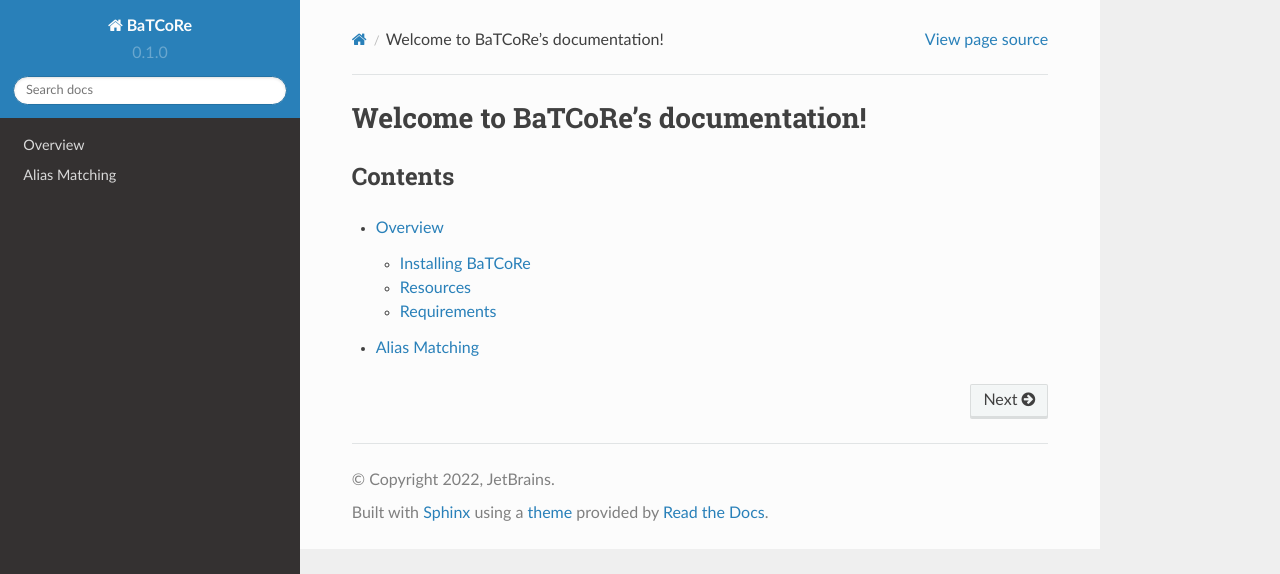
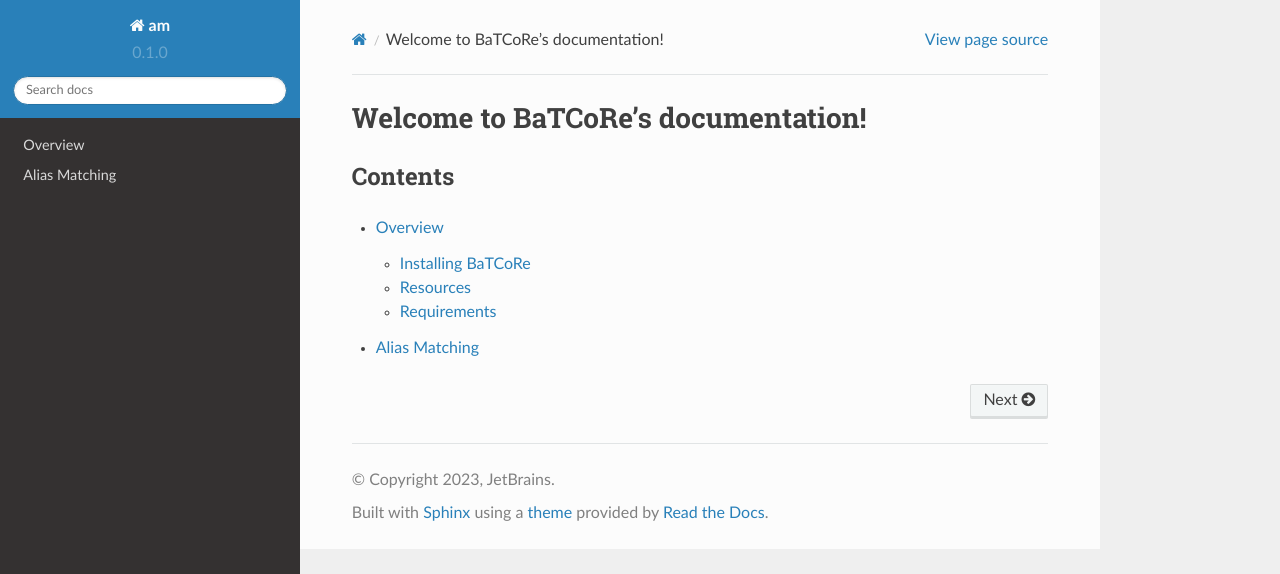
Before and after one commit to JetBrains-Research/am, a Sphinx documentation site: the page built from docs/index.rst, in a window 1280 px wide. Shown: the top 574 px of the page. Built offline with Sphinx 7.4.7 and the Read the Docs theme 2.0.0, drawn with Linux system fonts in a browser that asks for light colours.

Commit message:
update files for the docs

```diff
--- a/docs/conf.py
+++ b/docs/conf.py
@@ -6,8 +6,8 @@
 sys.path.insert(0, os.path.abspath('docs'))
 # -- Project information
 
-project = 'BaTCoRe'
-copyright = '2022, JetBrains'
+project = 'am'
+copyright = '2023, JetBrains'
 author = 'JetBrains'
 
 release = '0.1'
```
